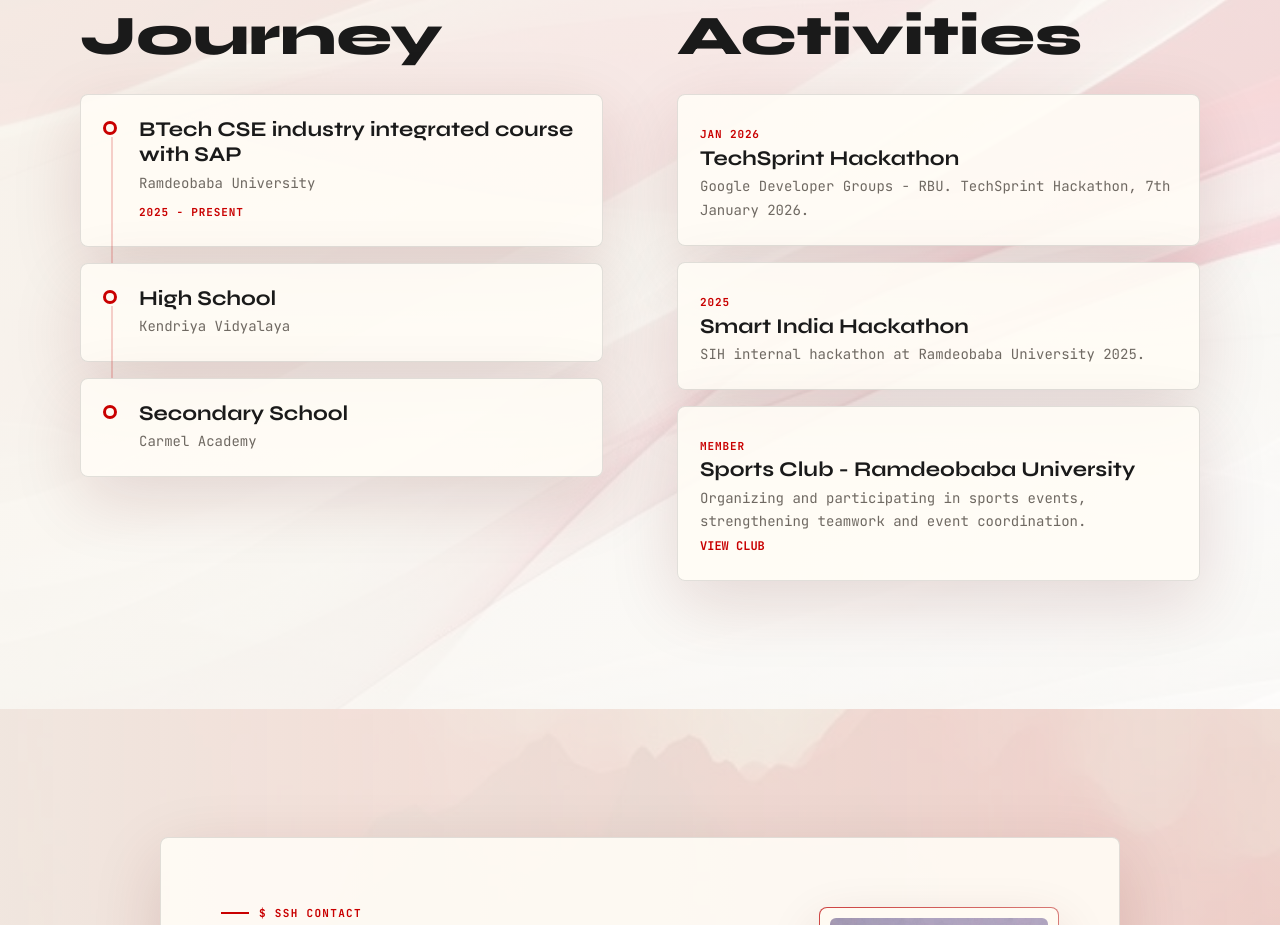
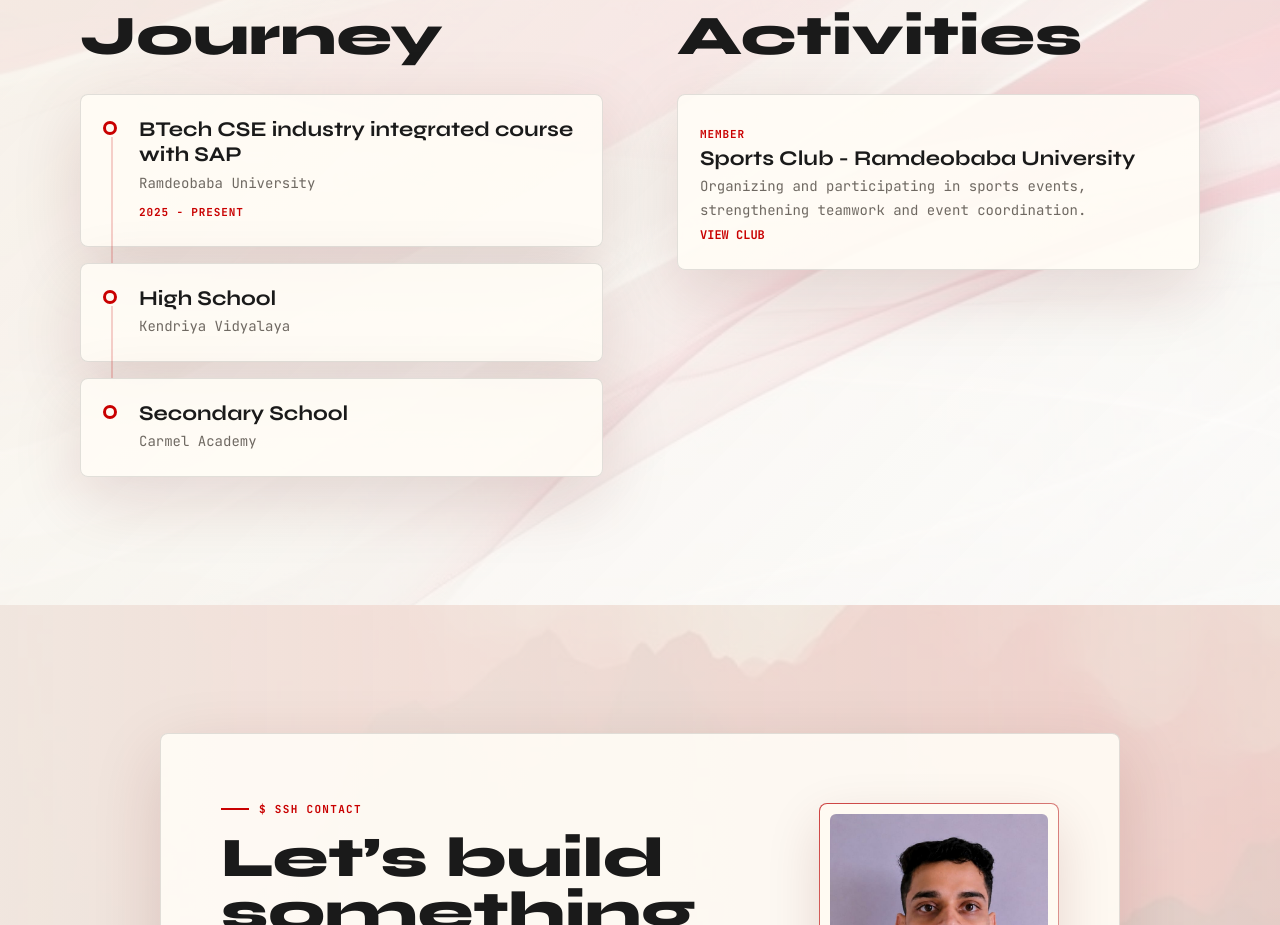
Before and after one commit to himanshu-12345678388/PORTFOLIO, a website: page index.html in a window 1280 px wide. Shown: the part 5141-6066 px from the top of the page. Drawn offline with Linux system fonts and the light colour scheme.

Commit message:
minor changes

```diff
--- a/index.html
+++ b/index.html
@@ -297,16 +297,6 @@
           <h2>Activities</h2>
           <div class="activity-stack">
             <article class="activity-card reveal">
-              <span>Jan 2026</span>
-              <h3>TechSprint Hackathon</h3>
-              <p>Google Developer Groups - RBU. TechSprint Hackathon, 7th January 2026.</p>
-            </article>
-            <article class="activity-card reveal">
-              <span>2025</span>
-              <h3>Smart India Hackathon</h3>
-              <p>SIH internal hackathon at Ramdeobaba University 2025.</p>
-            </article>
-            <article class="activity-card reveal">
               <span>Member</span>
               <h3>Sports Club - Ramdeobaba University</h3>
               <p>Organizing and participating in sports events, strengthening teamwork and event coordination.</p>
```
Also changed, not shown: achievements/SIH_2025.jpeg (deleted), achievements/himanshuGDG.jpeg (deleted), dist/index.html, 2 other files.
